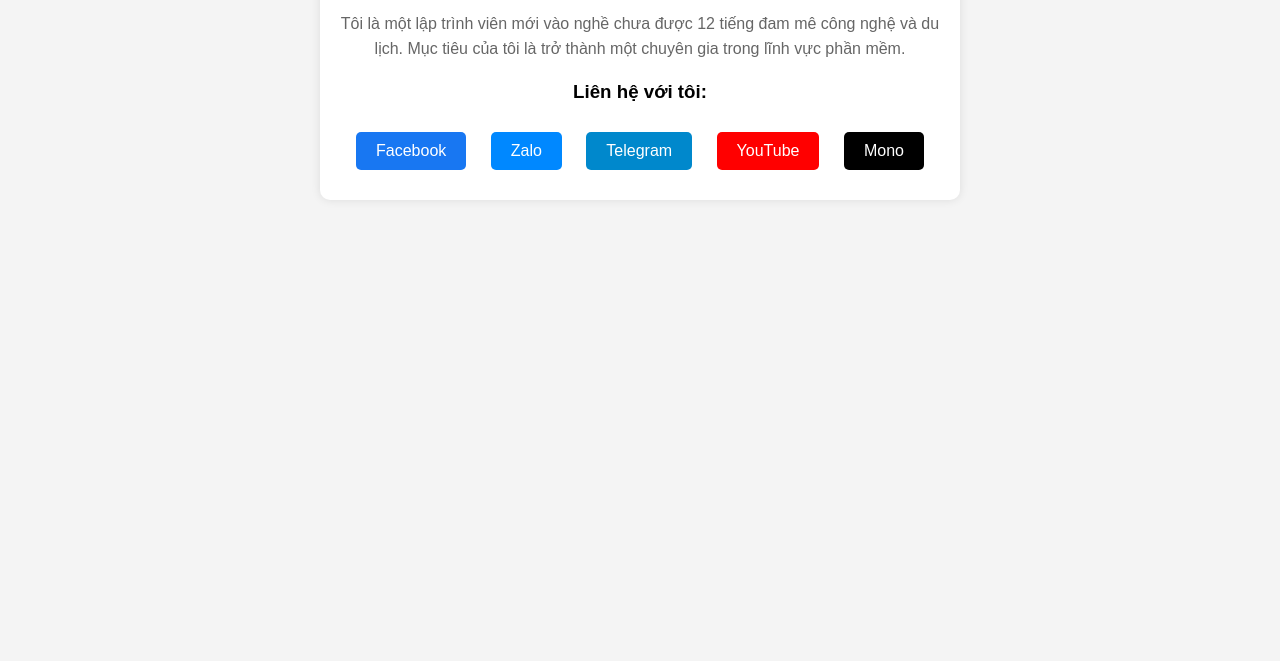
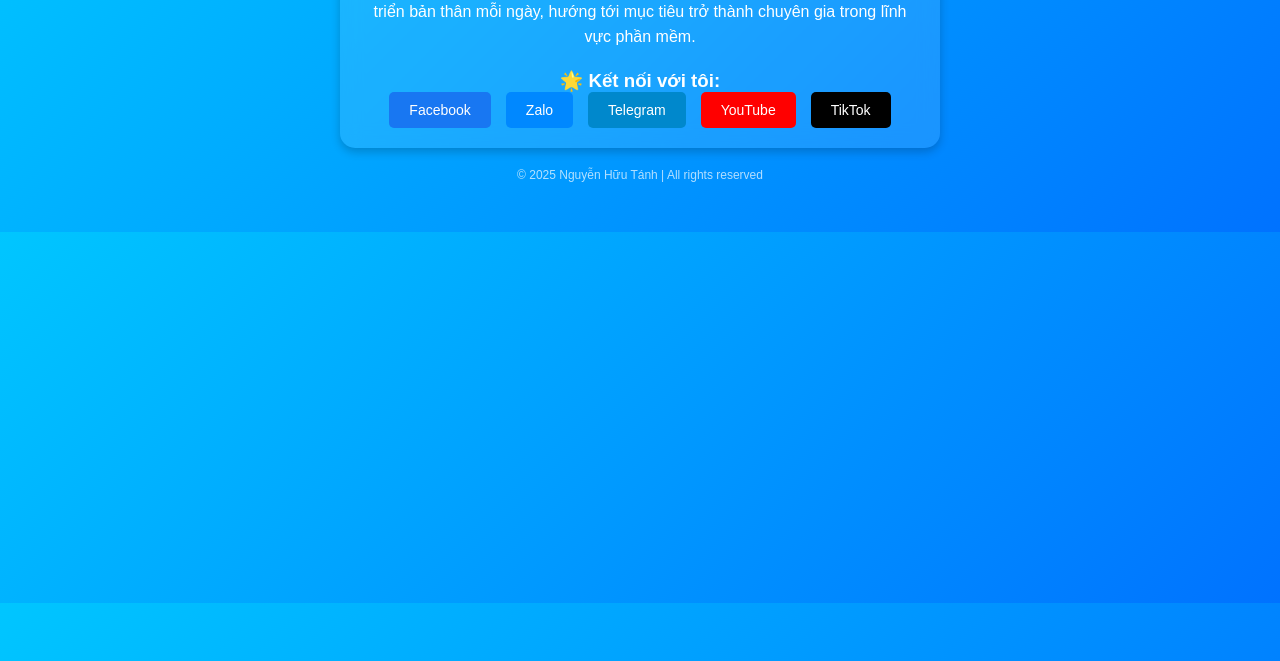
Before and after one commit to nguyenhuutanh/tanhdev.github.io, a plain HTML site: page index.html in a window 1280 px wide. Shown: the part 139-800 px from the top of the page. Drawn offline with Linux system fonts and the light colour scheme.

Commit message:
Update index.html

```diff
--- a/index.html
+++ b/index.html
@@ -5,56 +5,84 @@
     <meta name="viewport" content="width=device-width, initial-scale=1.0">
     <title>Giới Thiệu Bản Thân</title>
     <style>
-        body {
-            font-family: Arial, sans-serif;
-            text-align: center;
-            background-color: #f4f4f4;
+        * {
             margin: 0;
             padding: 0;
+            box-sizing: border-box;
+            font-family: Arial, sans-serif;
+        }
+        body {
+            background: linear-gradient(135deg, #00c6ff, #0072ff);
+            color: white;
+            text-align: center;
+            padding: 50px 20px;
         }
         .container {
             max-width: 600px;
-            margin: 50px auto;
-            background: white;
+            background: rgba(255, 255, 255, 0.1);
             padding: 20px;
-            border-radius: 10px;
-            box-shadow: 0 0 10px rgba(0, 0, 0, 0.1);
+            border-radius: 15px;
+            box-shadow: 0 4px 10px rgba(0, 0, 0, 0.2);
+            backdrop-filter: blur(10px);
+            margin: auto;
         }
         h1 {
-            color: #333;
+            font-size: 28px;
+            margin-bottom: 10px;
         }
         p {
-            color: #666;
+            font-size: 16px;
+            margin-bottom: 20px;
             line-height: 1.6;
+        }
+        .social-links {
+            display: flex;
+            justify-content: center;
+            gap: 15px;
+            flex-wrap: wrap;
         }
         .social-links a {
             display: inline-block;
-            margin: 10px;
+            padding: 10px 20px;
+            color: white;
             text-decoration: none;
-            color: white;
-            padding: 10px 20px;
+            font-size: 14px;
             border-radius: 5px;
+            transition: all 0.3s ease;
         }
         .facebook { background: #1877f2; }
         .zalo { background: #0088ff; }
         .telegram { background: #0088cc; }
         .youtube { background: #ff0000; }
-        .mono { background: #000000; }
+        .tiktok { background: #000000; }
+        .social-links a:hover {
+            transform: scale(1.1);
+            opacity: 0.8;
+        }
+        footer {
+            margin-top: 20px;
+            font-size: 12px;
+            opacity: 0.7;
+        }
     </style>
 </head>
 <body>
     <div class="container">
         <h1>Xin chào, tôi là Nguyễn Hữu Tánh</h1>
-        <p>Tôi là một lập trình viên mới vào nghề chưa được 12 tiếng đam mê công nghệ và du lịch. Mục tiêu của tôi là trở thành một chuyên gia trong lĩnh vực phần mềm.</p>
+        <p>
+            Tôi là một lập trình viên đam mê công nghệ và du lịch.
+            Tôi luôn học hỏi để phát triển bản thân mỗi ngày, hướng tới mục tiêu trở thành chuyên gia trong lĩnh vực phần mềm.
+        </p>
 
-        <h3>Liên hệ với tôi:</h3>
+        <h3>🌟 Kết nối với tôi:</h3>
         <div class="social-links">
-            <a href="https://www.facebook.com/share/1ENrQo23ia/?mibextid=wwXIfr" class="facebook" target="_blank">Facebook</a>
+            <a href="https://www.facebook.com/share/1A5EiFQkbE/?mibextid=wwXIfr" class="facebook" target="_blank">Facebook</a>
             <a href="https://zalo.me/0837686066" class="zalo" target="_blank">Zalo</a>
             <a href="https://t.me/nghuutanh" class="telegram" target="_blank">Telegram</a>
             <a href="https://www.youtube.com/@TanhPhaiPhai" class="youtube" target="_blank">YouTube</a>
-            <a href="0837686066" class="mono" target="_blank">Mono</a>
+            <a href="https://www. www.tiktok.com/@nghuutanh" class="tiktok" target="_blank">TikTok</a>
         </div>
     </div>
+    <footer>© 2025 Nguyễn Hữu Tánh | All rights reserved</footer>
 </body>
 </html>
```
